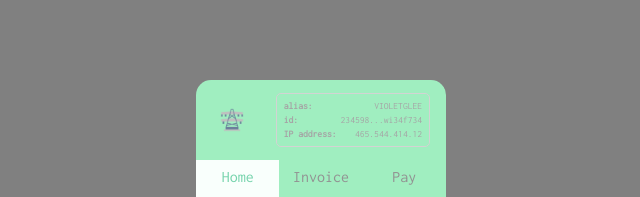
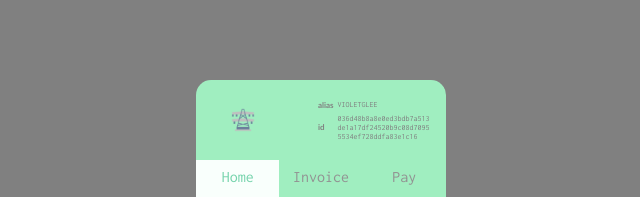
Before and after one commit to eitelkrauss/kwh-style, a plain HTML site: page index.html in a window 1280 px wide. Shown: the top 197 px of the page, without its empty margins (319-959 px from the left). Drawn offline with Linux system fonts and the light colour scheme.

Commit message:
node info

```diff
--- a/index.html
+++ b/index.html
@@ -17,16 +17,12 @@
             <div id="nodeInfo">
                 <table>
                     <tr>
-                        <th>alias:</th>
+                        <th>alias</th>
                         <td>VIOLETGLEE</td>
                     </tr>
                     <tr>
-                        <th>id:</th>
-                        <td id="nodeID">234598...wi34f734</td>
-                    </tr>
-                    <tr>
-                        <th>IP address:</th>
-                        <td>465.544.414.12</td>
+                        <th>id</th>
+                        <td id="nodeID">036d48b8a8e0ed3bdb7a513de1a17df24520b9c08d70955534ef728ddfa83e1c16</td>
                     </tr>
                     <!---<tr>
                         <th>...</th>
--- a/style.css
+++ b/style.css
@@ -97,21 +97,26 @@ label {
 #nodeInfo table {
     width: 100%;
     font: var(--headline-font);
-    font-size: .6rem;
-    color: rgb(165, 165, 165);
-    border: 1px solid lightgray;
-    border-radius: 5px;
+    font-size: .5rem;
+    color: rgb(128, 128, 128);
     position: relative;
-    left: .5rem;
-    padding: .25rem;
+    left: 1.5rem;
 }
 
 table th {
     text-align: left;
+    font: var(--text-font);
+    font-size: .5rem;
+    font-weight: bold;
 }
 
 table td {
-    text-align: right;
+    text-align: justify;
+    max-width: 6rem;
+}
+
+#nodeID {
+    word-wrap: break-word;
 }
 
 form textarea {
```
